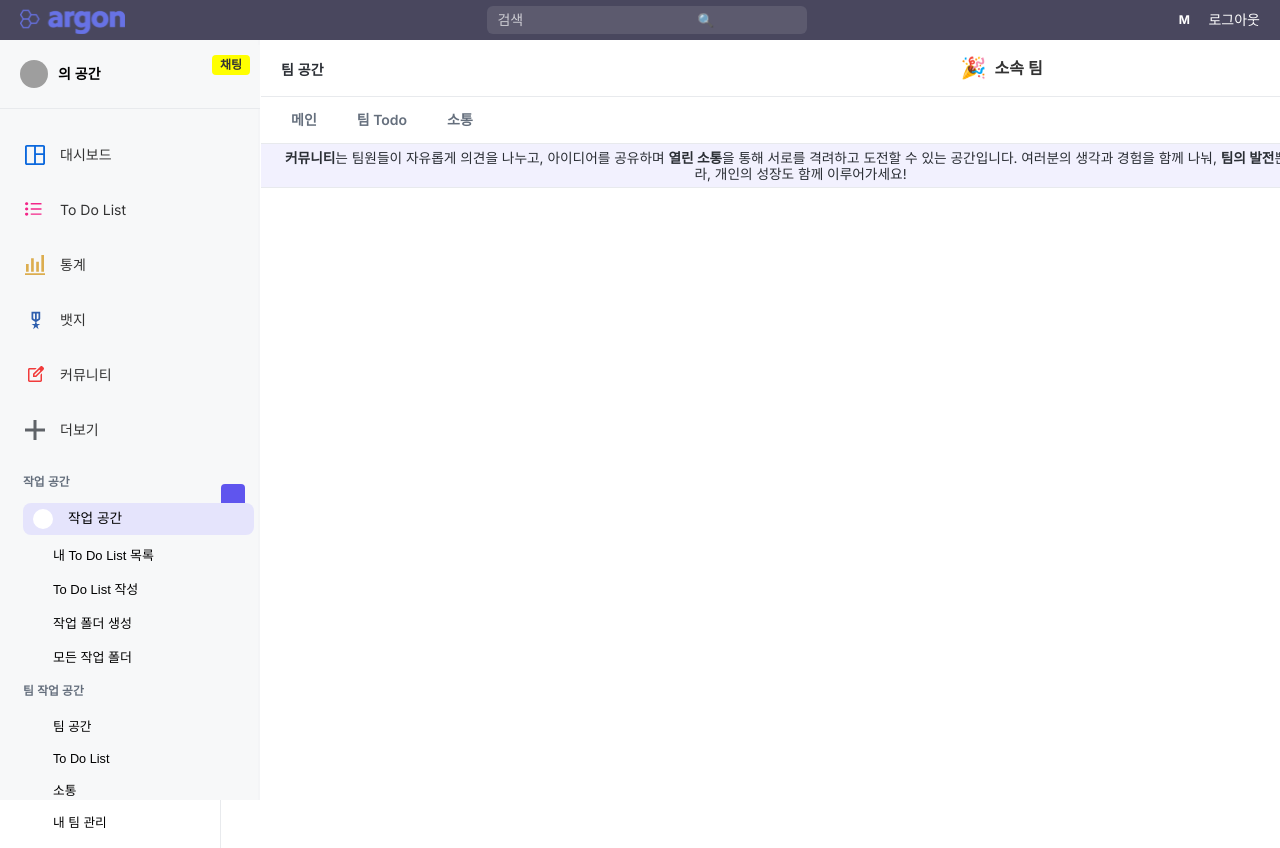
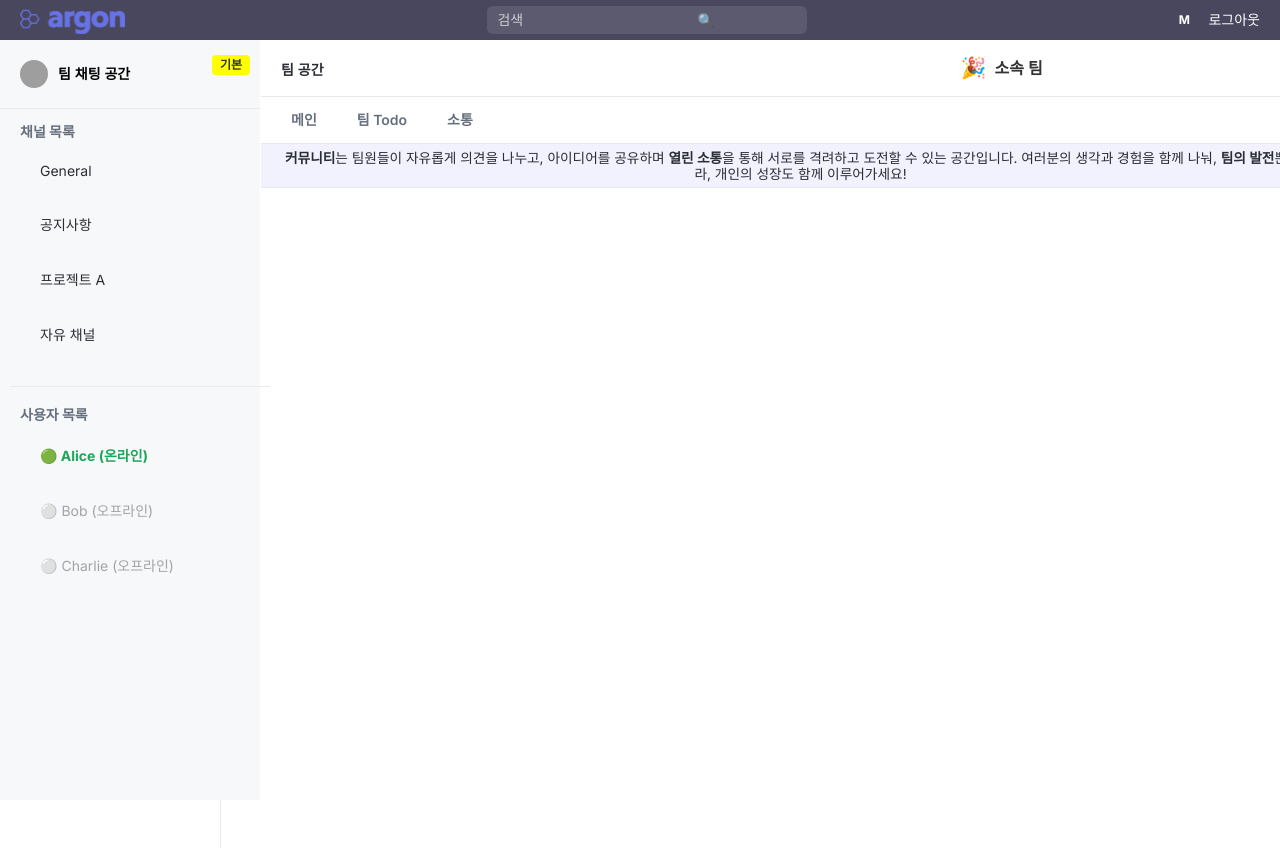
Before and after one commit to SungWookkk/FTT_frontend, a React (Create React App) app: page /team/1/community in a window 1280 px wide. Built offline with nearby package versions, Linux system fonts and the light colour scheme; grey boxes are pictures that could not be loaded.

Commit message:
4/14 feat: [팀] /community 경로 접속시 채팅 Sidebar로 상태 자동 변경
- /community 경로 접속시 채팅 Sidebar로 상태 자동 변경
- ChatSidebar css 추가

```diff
--- a/src/components/team/ChatSidebar.js
+++ b/src/components/team/ChatSidebar.js
@@ -1,16 +1,16 @@
 import React from "react";
 import "../dashboard/css/Sidebar.css";
 import userinfo from "../../Auth/css/img/default-user.svg";
-
+import "../team/css/ChatSidebar.css";
 /**
  * @param onBack {Function} - "기본 사이드바"로 돌아갈 때 호출하는 콜백
  */
 function ChatSidebar({ onBack }) {
     return (
-        <div className="sidebar-container" style={{ backgroundColor: "#f7f8f9" }}>
+        <div className="sidebar-container1" style={{backgroundColor: "#f7f8f9"}}>
             {/* 사용자 정보 영역 */}
-            <div className="sidebar-user" style={{ position: "relative", cursor: "pointer" }}>
-                <img className="user-icon" src={userinfo} alt="User Icon" />
+            <div className="sidebar-user1" style={{position: "relative", cursor: "pointer"}}>
+                <img className="user-icon" src={userinfo} alt="User Icon"/>
                 <span className="user-name">팀 채팅 공간</span>
 
                 {/* "기본" 버튼 */}
@@ -37,37 +37,65 @@ function ChatSidebar({ onBack }) {
                 </div>
             </div>
 
-            <nav className="sidebar-content" style={{ top: "120px" }}>
+            {/* 채팅 콘텐츠 영역 */}
+            <nav className="sidebar-content1">
                 {/* 채널 목록 */}
-                <ul className="sidebar-menu">
+                <ul className="sidebar-menu1">
                     <li style={{ marginTop: 15 }}>
                         <span style={{ fontSize: "14px", color: "#656f7d", fontWeight: 700 }}>채널 목록</span>
                     </li>
-                    <li><a><span>General</span></a></li>
-                    <li><a><span>공지사항</span></a></li>
-                    <li><a><span>프로젝트 A</span></a></li>
-                    <li><a><span>자유 채널</span></a></li>
+                    {/* 내비게이션 링크가 아니라 단순 버튼 형태로 대체하여 href 관련 ESLint 경고를 피함 */}
+                    <li>
+                        <button className="sidebar-button">
+                            <span>General</span>
+                        </button>
+                    </li>
+                    <li>
+                        <button className="sidebar-button">
+                            <span>공지사항</span>
+                        </button>
+                    </li>
+                    <li>
+                        <button className="sidebar-button">
+                            <span>프로젝트 A</span>
+                        </button>
+                    </li>
+                    <li>
+                        <button className="sidebar-button">
+                            <span>자유 채널</span>
+                        </button>
+                    </li>
                 </ul>
 
                 {/* 구분선 */}
                 <div style={{ height: "1px", backgroundColor: "#e8eaed", margin: "20px 0" }} />
 
-                {/* 사용자 목록 */}
-                <ul className="sidebar-menu">
+                <ul className="sidebar-menu1">
                     <li style={{ marginTop: 15 }}>
                         <span style={{ fontSize: "14px", color: "#656f7d", fontWeight: 700 }}>사용자 목록</span>
                     </li>
-                    <li><a><span>Alice (온라인)</span></a></li>
-                    <li><a><span>Bob (오프라인)</span></a></li>
-                    <li><a><span>Charlie (오프라인)</span></a></li>
+                    <li>
+                        <button className="sidebar-button">
+                            <span className="online">🟢 Alice (온라인)</span>
+                        </button>
+                    </li>
+                    <li>
+                        <button className="sidebar-button">
+                            <span className="offline">⚪ Bob (오프라인)</span>
+                        </button>
+                    </li>
+                    <li>
+                        <button className="sidebar-button">
+                            <span className="offline">⚪ Charlie (오프라인)</span>
+                        </button>
+                    </li>
                 </ul>
             </nav>
-
-            {/* 하단 (도움말 등) */}
-            <div className="help-section" style={{ marginTop: "auto" }}>
-                <button className="help-button">공유</button>
-                <div className="div-cu-simple-bar" />
-                <button className="share-button">도움말</button>
+                {/* 하단 (도움말 등) */}
+            <div className="help-section1">
+                <button className="help-button1">공유</button>
+                <div className="div-cu-simple-bar1"/>
+                <button className="share-button1">도움말</button>
             </div>
         </div>
     );
--- a/src/components/team/TeamCommunityPage.js
+++ b/src/components/team/TeamCommunityPage.js
@@ -6,7 +6,7 @@ import TeamCommunityContentPage from "./TeamCommunityContentPage";
 
 function TeamCommunityPage() {
     // false: 기본 사이드바, true: 채팅 사이드바
-    const [useChatSidebar, setUseChatSidebar] = useState(false);
+    const [useChatSidebar, setUseChatSidebar] = useState(true);
 
     // Sidebar에서 "채팅" 버튼 클릭 시 호출할 콜백
     const handleShowChat = () => {
--- /dev/null
+++ b/src/components/team/css/ChatSidebar.css
@@ -0,0 +1,137 @@
+.help-section1 {
+    display: flex;
+    justify-content: space-between;
+    padding: 20px;
+    position: absolute;
+    width: 90%;
+    top: 849px;
+    left: 15px;
+}
+
+.help-button1, .share-button1 {
+    border: none;
+    padding: 12px 18px;
+    border-radius: 6px;
+    font-size: 13.7px;
+    color: #2a2e34;
+    font-family: "Inter-Regular", sans-serif;
+    background-color: #f7f8f9;
+    cursor: pointer;
+    transition: background-color 0.2s ease-in-out;
+}
+
+.help-item1 {
+    border-radius: 6px;
+    height: 28px;
+    left: 9px;
+    position: absolute;
+    width: 113px;
+}
+
+.div-cu-simple-bar1 {
+    background-color: #e8eaed;
+    height: 24px;
+    margin-top: 10px;
+    width: 2px;
+}
+
+.sidebar-button {
+    display: block;
+    width: 100%;
+    padding: 6px 20px;
+    margin: 6px 0;
+    background-color: transparent;
+    border: none;
+    border-radius: 6px;
+    font-size: 14px;
+    color: #2a2e34;
+    font-family: "Inter", sans-serif;
+    text-align: left;
+    transition: background-color 0.2s ease-in-out;
+    cursor: pointer;
+}
+
+.sidebar-button:hover {
+    background-color: #f0f3f7;
+}
+
+.sidebar-button:active {
+    background-color: #e1e7ed;
+}
+
+/* 사용자 상태 텍스트 */
+.sidebar-button span.online {
+    color: #1da55c;
+    font-weight: bold;
+}
+
+.sidebar-button span.offline {
+    color: #a0a4a8;
+}
+.sidebar-container1{
+    width: 260px;
+    height: 100vh;
+    background-color: #f4f5f7;
+    padding-top: 20px;
+    position: fixed;
+    left: 0;
+    top: 0;
+}
+
+.sidebar-user1{
+    display: flex;
+    align-items: center;
+    gap: 10px;
+    padding: 15px 20px 20px 20px;
+    margin-top: 25px;
+    background-color: #f7f8f9;
+    border-bottom: 1px solid #e8eaed;
+    position: relative;
+    z-index: 100;
+    cursor: pointer;
+}
+.sidebar-content1{
+    position: relative;
+    width: 100%;
+    left: 10px;
+}
+.sidebar-menu1{
+    list-style: none;
+    padding-right: 10px;
+    margin: 0;
+}
+.sidebar-menu1 li {
+    padding: 1px 20px 10px 10px;
+    display: flex;
+    align-items: center;
+    transition: background-color 0.2s ease-in-out;
+}
+
+/* 기본 링크 스타일 */
+.sidebar-menu1 li a {
+    display: flex;
+    align-items: center;
+    text-decoration: none;
+    color: #333;
+    font-size: 14px;
+    width: 100%;
+    margin-top: 15px;
+    margin-right: -10px;
+    transition: color 0.2s ease;
+
+}
+
+
+/* 활성화된 메뉴 */
+.sidebar-menu1 li.active a {
+    font-weight: bold;
+    background-color: #e5e4fc;
+    height: 32px;
+    width: 238px;
+    border-radius: 6px;
+}
+.sidebar-menu1 li a:hover {
+    text-decoration: underline;
+    color: #5f55ee;
+    cursor: pointer;
+}
```
